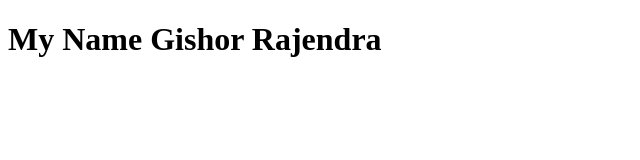
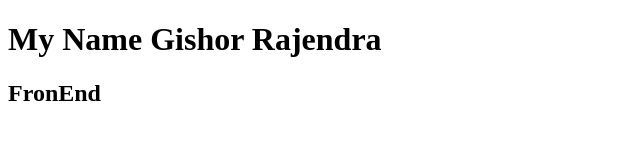
Before and after one commit to Gishor04/git, a plain HTML site: page index.html in a window 1280 px wide. Shown: the whole page, without its empty margins (0-640 px from the left). Drawn offline with Linux system fonts and the light colour scheme.

Commit message:
feat : add some FrondEnd codes

```diff
--- a/index.html
+++ b/index.html
@@ -7,5 +7,6 @@
   </head>
   <body>
     <h1>My Name Gishor Rajendra</h1>
+    <h2>FronEnd</h2>
   </body>
 </html>
```
